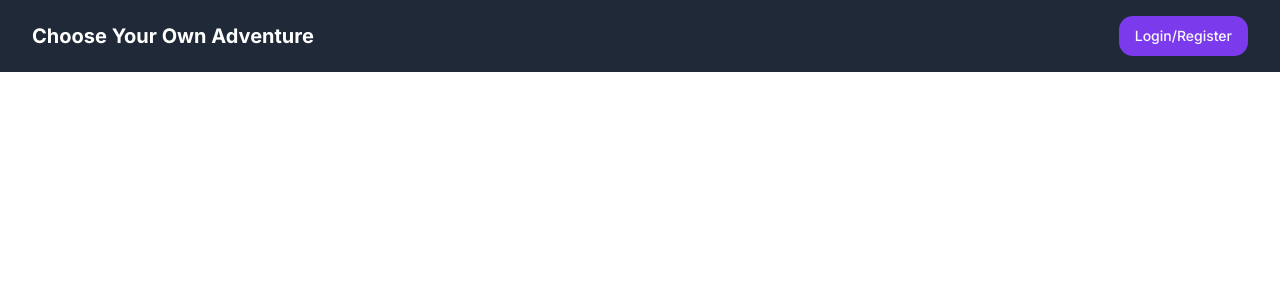
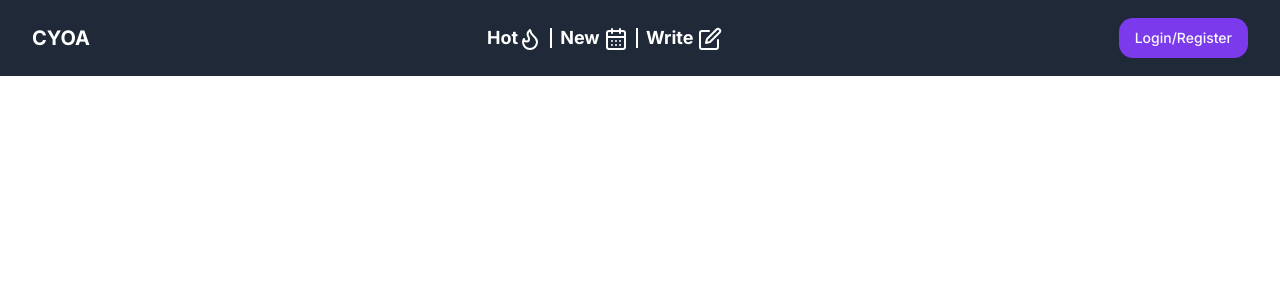
Before and after one commit to david0178418/interactive-fiction, a Next.js app: page / in a window 1280 px wide. Shown: the top 300 px of the page. Built offline with nearby package versions, Linux system fonts and the light colour scheme; no server answers; the database is empty.

Commit message:
Add a heading

```diff
--- a/src/app/layout.tsx
+++ b/src/app/layout.tsx
@@ -6,6 +6,10 @@ import { getServerSession } from '@/server/auth-options';
 import LogoutButton from '@/components/logout-button';
 import LoginRegisterModal from '@/components/modals/login-register-modal';
 import { Toaster } from '@/components/ui/toaster';
+import Link from 'next/link';
+import {
+	CalendarDays, FlameIcon, PenSquare,
+} from 'lucide-react';
 
 const inter = Inter({ subsets: ['latin'] });
 
@@ -27,18 +31,37 @@ async function RootLayout(props: Props) {
 		<body className={inter.className}>
 			<header className="bg-gray-800 py-4">
 				<nav className="container mx-auto flex justify-between items-center">
-					<h1 className="text-white font-bold text-xl">Choose Your Own Adventure</h1>
+					<h1 className="text-white font-bold text-xl">
+						CYOA
+					</h1>
+					<div>
+						<Link href="/" className="border-white border-r-2">
+							<div className="font-bold text-lg text-white p-2 inline-block">
+								Hot<FlameIcon className="inline-block"/>
+							</div>
+						</Link>
+						<Link href="/" className="border-white border-r-2">
+							<div className="font-bold text-lg text-white p-2 inline-block">
+								New <CalendarDays className="inline-block"/>
+							</div>
+						</Link>
+						<Link href="/">
+							<div className="font-bold text-lg text-white p-2 inline-block">
+								Write <PenSquare className="inline-block"/>
+							</div>
+						</Link>
+					</div>
 					<div>
 						{session && (
 							<LogoutButton />
 						)}
 						{!session && (
-							<LoginRegisterModal/>
+							<LoginRegisterModal />
 						)}
 					</div>
 				</nav>
 			</header>
-			<main className="flex-1">
+			<main className="container">
 				{children}
 			</main>
 			<Toaster />
```
